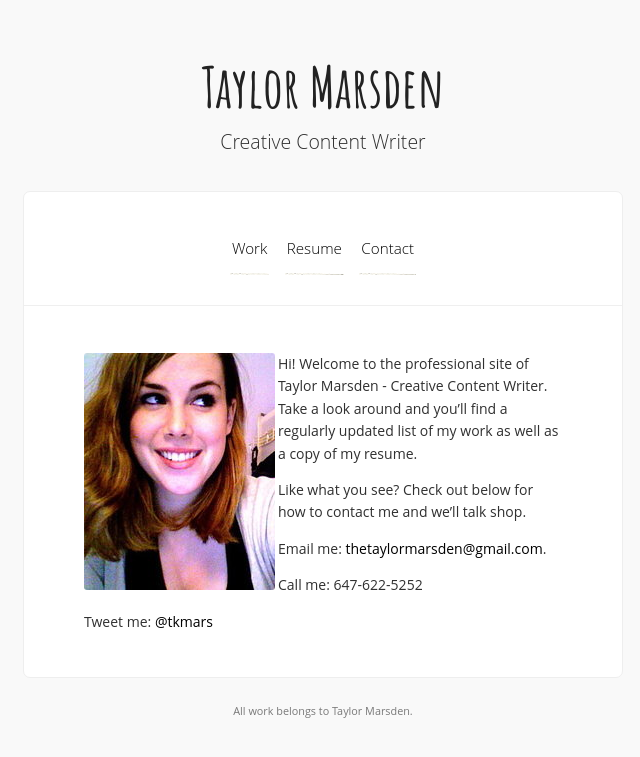
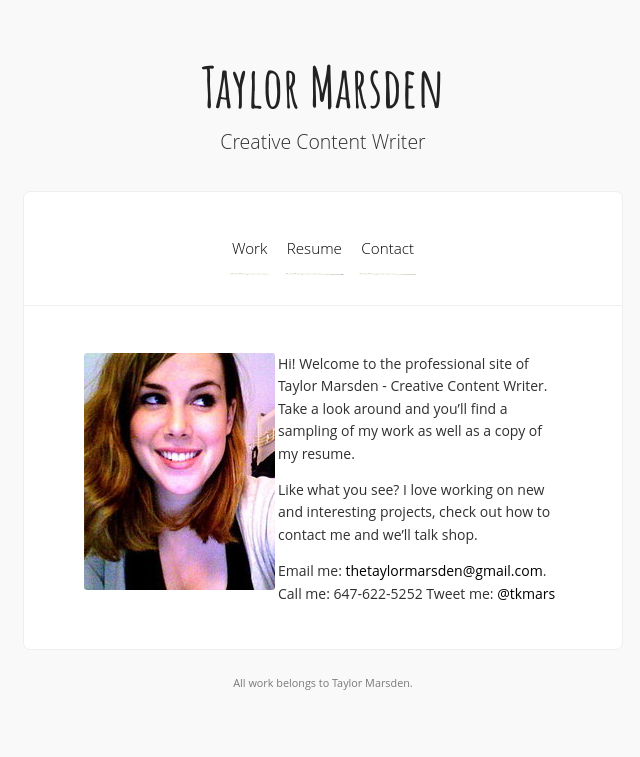
Before and after one commit to tkmars/tkmars.github.io, a Jekyll site: the page built from contact.md, in a window 1280 px wide. Shown: the top 757 px of the page, without its empty margins (317-957 px from the left). Built offline with Jekyll 4.4.1, drawn with Linux system fonts in a browser that asks for light colours; Markdown is read by kramdown in place of the engine named in the settings; comment, search, counter and statistics services are not loaded.

Commit message:
contact text change

```diff
--- a/contact.md
+++ b/contact.md
@@ -2,12 +2,10 @@
 layout: page
 ---
 
-<img src="{{ site.url }}/images/rsz_me.jpg" align="left">Hi! Welcome to the professional site of Taylor Marsden - Creative Content Writer. Take a look around and you'll find a regularly updated list of my work as well as a copy of my resume.
+<img src="{{ site.url }}/images/rsz_me.jpg" align="left">Hi! Welcome to the professional site of Taylor Marsden - Creative Content Writer. Take a look around and you'll find a sampling of my work as well as a copy of my resume.
 
-Like what you see? Check out below for how to contact me and we'll talk shop.
+Like what you see? I love working on new and interesting projects, check out how to contact me and we'll talk shop.
 
 Email me: <a href="mailto:thetaylormarsden@gmail.com">thetaylormarsden@gmail.com</a>.
-
 Call me: 647-622-5252
-
 Tweet me: [@tkmars](http://twitter.com/tkmars)
```
